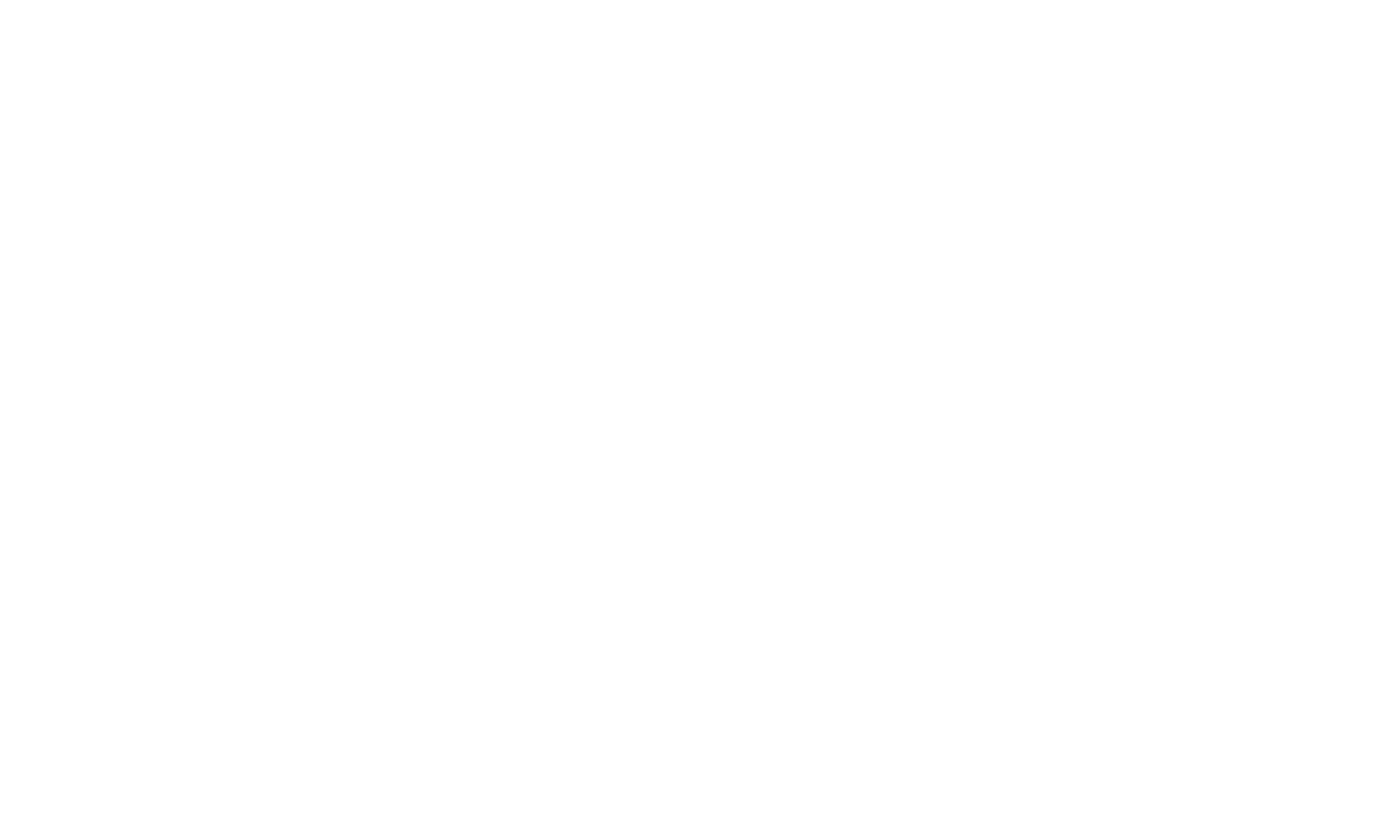
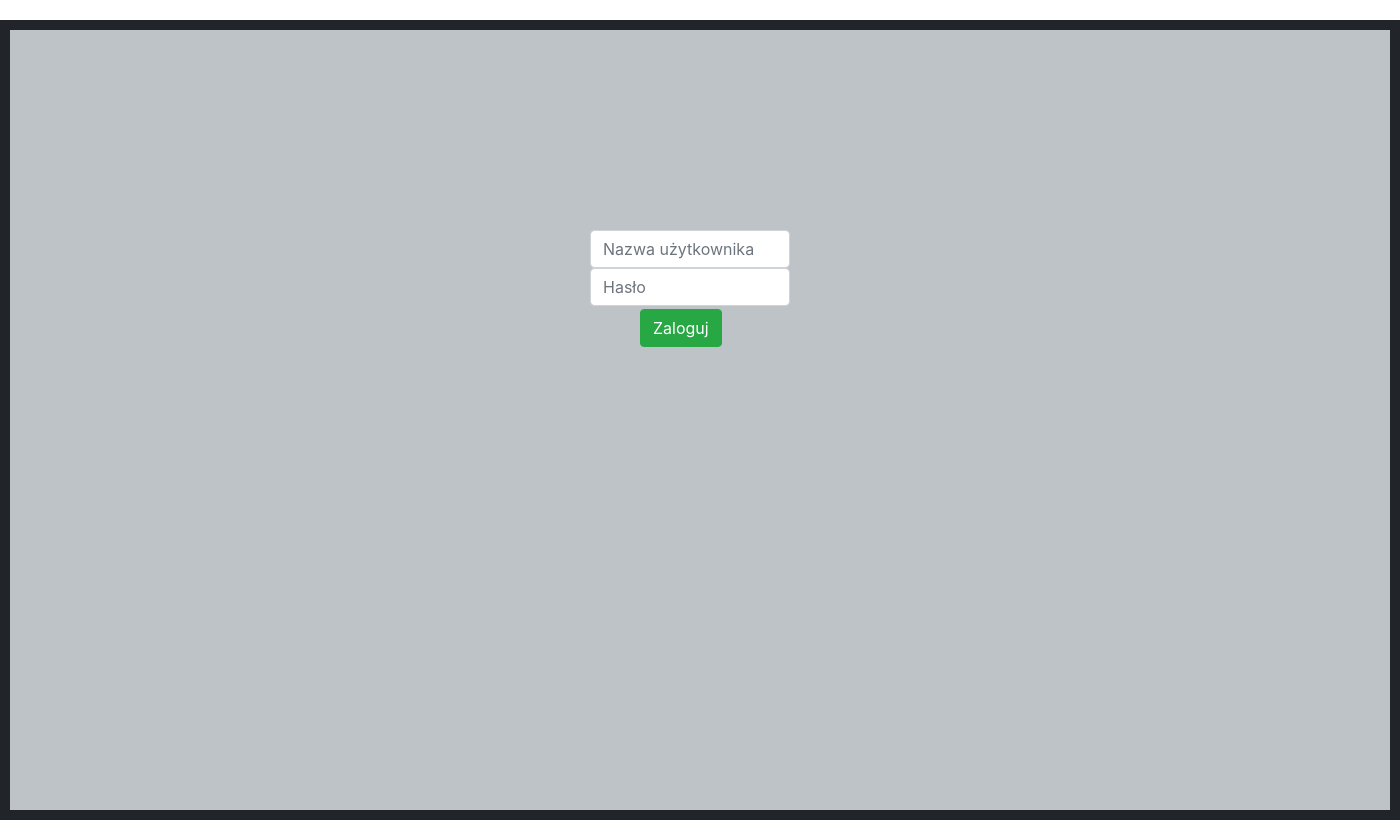
Before and after one commit to wiotrek/IdeaSpend, an Angular app in the folder IdeaSpendWeb/: page / in a window 1280 px wide. Shown: the whole page, 1400 px wide, since content can reach past the window. Before the commit the page ends 800 px from the top, so only its background shows below. Built offline with nearby package versions, Linux system fonts and the light colour scheme.

Commit message:
close #12

```diff
--- a/IdeaSpendWeb/angular.json
+++ b/IdeaSpendWeb/angular.json
@@ -1,5 +1,8 @@
 {
   "$schema": "./node_modules/@angular/cli/lib/config/schema.json",
+  "cli": {
+    "analytics": false
+  },
   "version": 1,
   "newProjectRoot": "projects",
   "projects": {
--- a/IdeaSpendWeb/package.json
+++ b/IdeaSpendWeb/package.json
@@ -19,6 +19,8 @@
     "@angular/platform-browser": "~11.1.0",
     "@angular/platform-browser-dynamic": "~11.1.0",
     "@angular/router": "~11.1.0",
+    "bootstrap": "^4.6.0",
+    "font-awesome": "^4.7.0",
     "rxjs": "~6.6.0",
     "tslib": "^2.0.0",
     "zone.js": "~0.11.3"
--- a/IdeaSpendWeb/src/app/app.component.html
+++ b/IdeaSpendWeb/src/app/app.component.html
@@ -0,0 +1,3 @@
+<div class="page">
+  <app-login></app-login>
+</div>
--- a/IdeaSpendWeb/src/app/app.module.ts
+++ b/IdeaSpendWeb/src/app/app.module.ts
@@ -2,10 +2,12 @@
 import { BrowserModule } from '@angular/platform-browser';
 
 import { AppComponent } from './app.component';
+import { LoginComponent } from './login/login.component';
 
 @NgModule({
   declarations: [
-    AppComponent
+    AppComponent,
+    LoginComponent
   ],
   imports: [
     BrowserModule
--- /dev/null
+++ b/IdeaSpendWeb/src/app/login/login.component.html
@@ -0,0 +1,22 @@
+<!-- Login form container -->
+<div class="cnt-center">
+
+  <!-- Form to realize login request method -->
+  <form>
+
+    <!-- Username -->
+    <input class="form-control"
+           type="text"
+           placeholder="Nazwa użytkownika">
+
+    <!-- Password -->
+    <input class="form-control"
+           type="password"
+           placeholder="Hasło">
+
+    <!-- Login button -->
+    <button type="submit" class="btn btn-success login-button">Zaloguj</button>
+
+  </form>
+
+</div>
--- /dev/null
+++ b/IdeaSpendWeb/src/app/login/login.component.ts
@@ -0,0 +1,15 @@
+import { Component, OnInit } from '@angular/core';
+
+@Component({
+  selector: 'app-login',
+  templateUrl: './login.component.html',
+  styleUrls: ['./login.component.css']
+})
+export class LoginComponent implements OnInit {
+
+  constructor() { }
+
+  ngOnInit(): void {
+  }
+
+}
--- a/IdeaSpendWeb/src/styles.css
+++ b/IdeaSpendWeb/src/styles.css
@@ -1 +1,46 @@
-/* You can add global styles to this file, and also import other style files */
+@import '../node_modules/bootstrap/dist/css/bootstrap.min.css';
+@import '../node_modules/font-awesome/css/font-awesome.min.css';
+
+
+.page {
+  margin: 20px auto;
+  width: 1400px;
+  background-color: #bdc3c7;
+  height: 800px;
+  border: 10px solid
+}
+
+/* =================================================== */
+                /* Position elements */
+/* =================================================== */
+
+.cnt-center {
+  float: left;
+  align-content: center;
+  width: 200px;
+  margin: 200px 580px 200px;
+  padding: 0;
+}
+
+/* =================================================== */
+                  /* Text styles */
+/* =================================================== */
+.title {
+  font-family: Algerian;
+  font-size: 30px;
+  font-weight: bold;
+  text-shadow: 1px 1px 0 #000, -1px -1px 0 #000, -1px 1px 0 #000, 1px 1px 0 #000;
+  text-align: center;
+  margin-top: 33px;
+  position: absolute;
+  margin-left: 60px;
+  color: #fff;
+}
+
+/* =================================================== */
+                    /* Buttons */
+/* =================================================== */
+.login-button{
+  margin-left: 50px;
+  margin-top: 3px;
+}
```
Also changed, not shown: IdeaSpendWeb/src/app/login/login.component.css (added).
